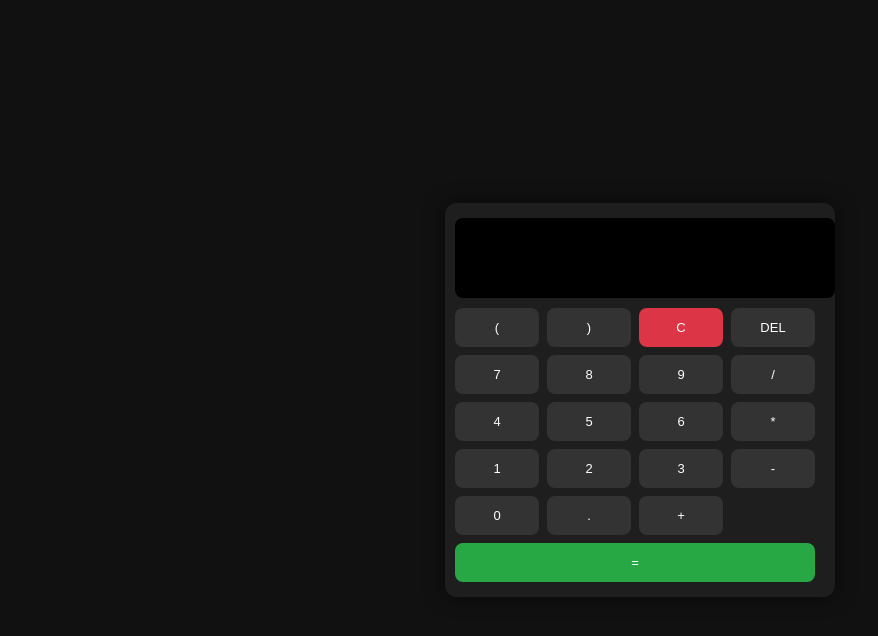
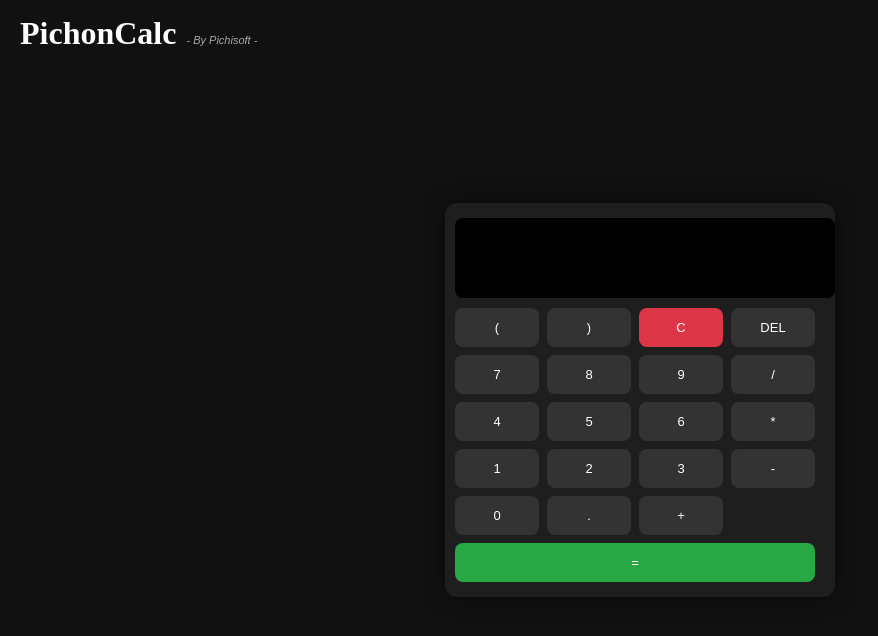
Before and after one commit to Pichisoft/Web, a plain HTML site: page pichoncalc.html in a window 1280 px wide. Shown: the whole page, without its empty margins (0-878 px from the left). Drawn offline with Linux system fonts and the light colour scheme.

Commit message:
Update pichoncalc.html

```diff
--- a/pichoncalc.html
+++ b/pichoncalc.html
@@ -25,6 +25,33 @@
             box-shadow: 0 0 20px rgba(0, 0, 0, 0.5);
             position: relative;
             overflow: hidden;
+        }
+
+        .header {
+            position: fixed;
+            top: 15px;
+            left: 20px;
+            display: flex;
+            align-items: center;
+            gap: 10px;
+            z-index: 10;
+        }
+
+        .header .title {
+            font-family: "Times New Roman", Times, serif;
+            font-weight: bold;
+            font-size: 32px;
+            color: #fff;
+        }
+
+        .header .credit {
+            font-family: Arial, sans-serif;
+            font-style: italic;
+            font-weight: normal;
+            font-size: 11px;
+            color: #aaa;
+            position: relative;
+            top: 6px;
         }
 
         #display {
@@ -95,6 +122,11 @@
 </head>
 
 <body>
+
+    <div class="header">
+        <span class="title">PichonCalc</span>
+        <span class="credit">- By Pichisoft -</span>
+    </div>
 
     <div class="calculator" id="calc">
 
```
